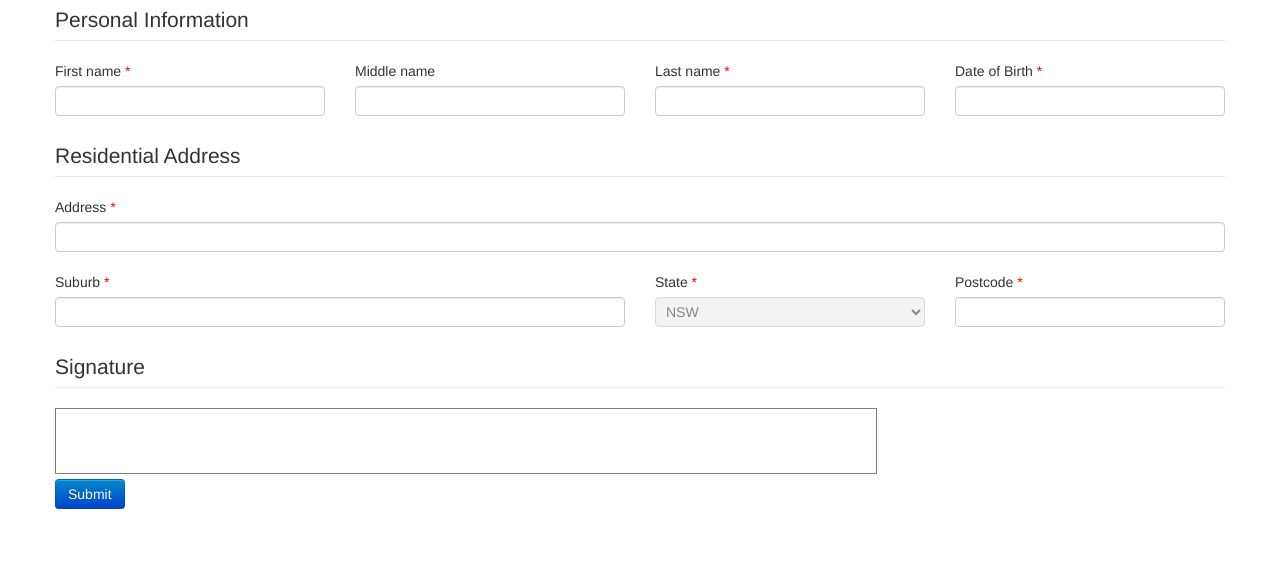
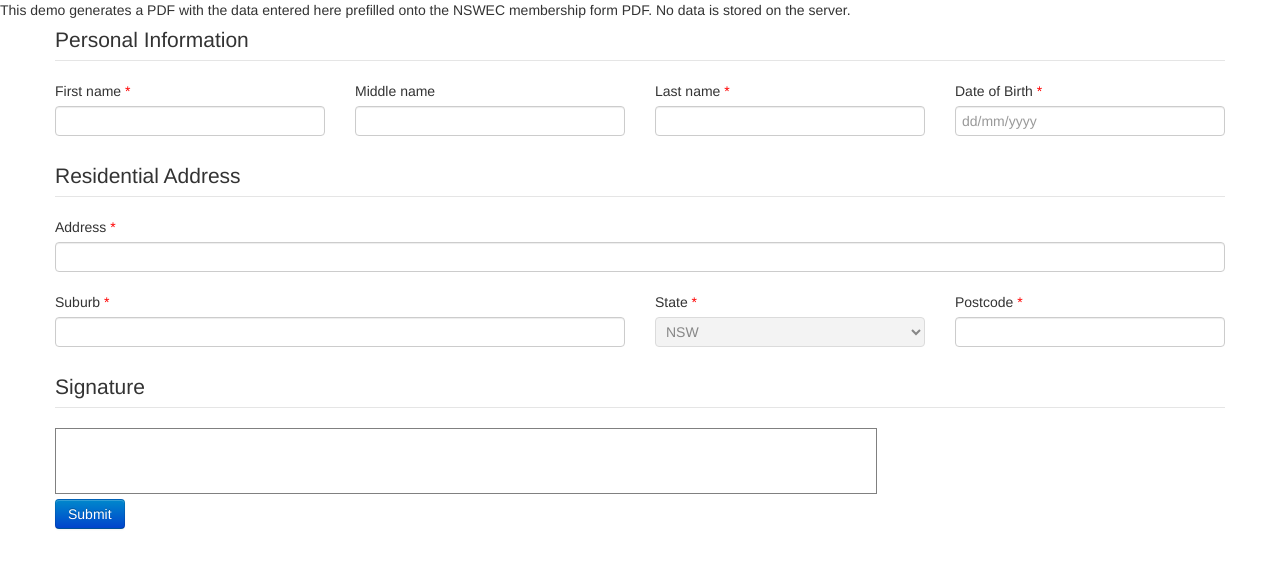
Before and after one commit to bbqsrc/ppau-nsw-autopen, a plain HTML site: page static/index.html in a window 1280 px wide. Drawn offline with nearby package versions, Linux system fonts and the light colour scheme.

Commit message:
date format and message

```diff
--- a/static/index.html
+++ b/static/index.html
@@ -23,6 +23,8 @@
   </head>
   <body>
     <noscript>This form requires JavaScript to be filled out correctly.</noscript>
+    <div>This demo generates a PDF with the data entered here prefilled onto
+      the NSWEC membership form PDF. No data is stored on the server.</div>
     <div class='container' style="display: none">
       <form method='post'>
         <fieldset>
@@ -50,6 +52,7 @@
               <label class="required control-label" for="date_of_birth">Date of Birth</label>
               <div class="controls">
                 <input required class="span12" type="text"
+                placeholder="dd/mm/yyyy"
                 pattern="([0-2]?\d|3[01])/(0?\d|1[012])/(19|20)\d\d" id="date_of_birth" name="date_of_birth">
               </div>
             </div>
```
